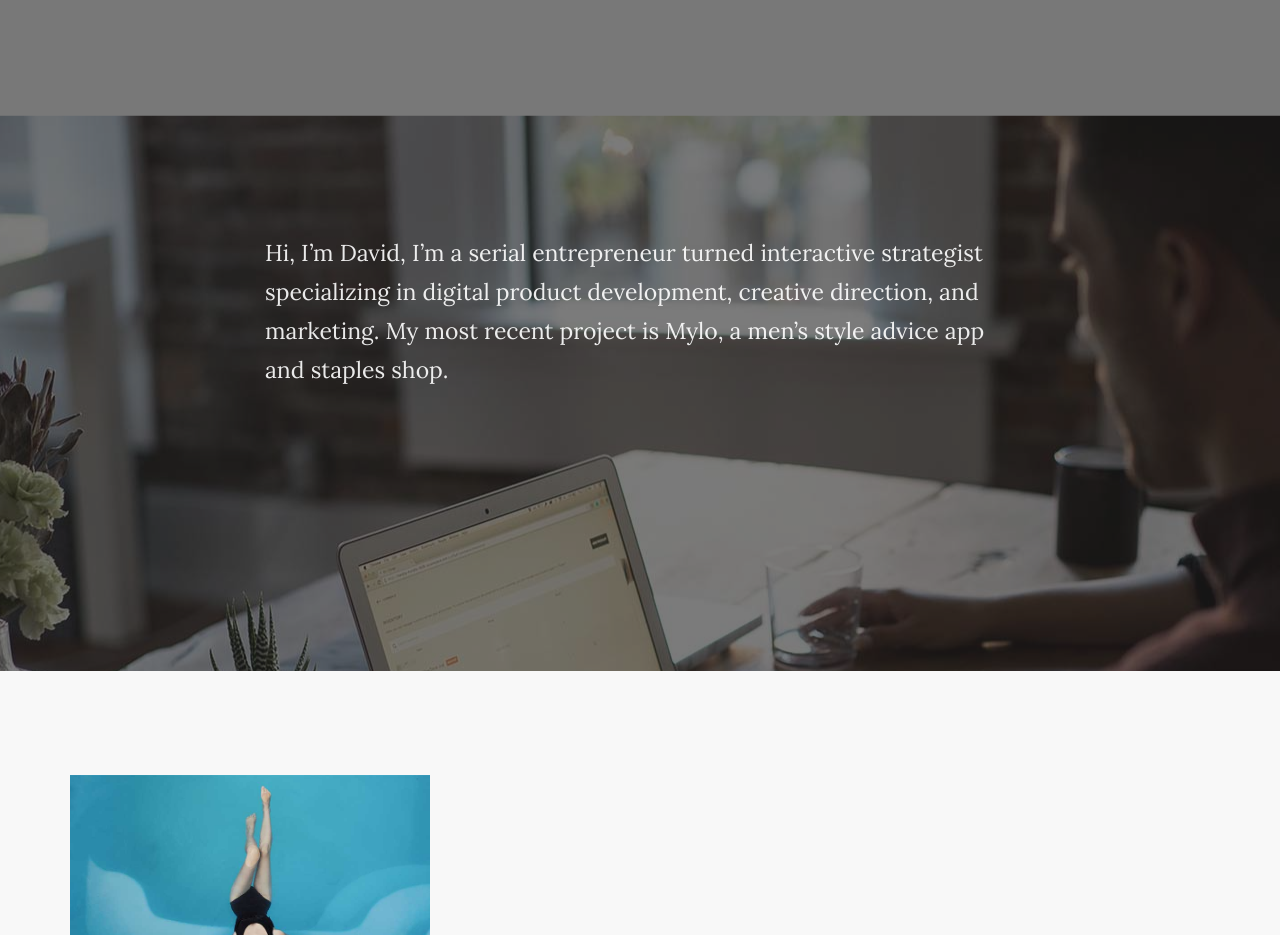
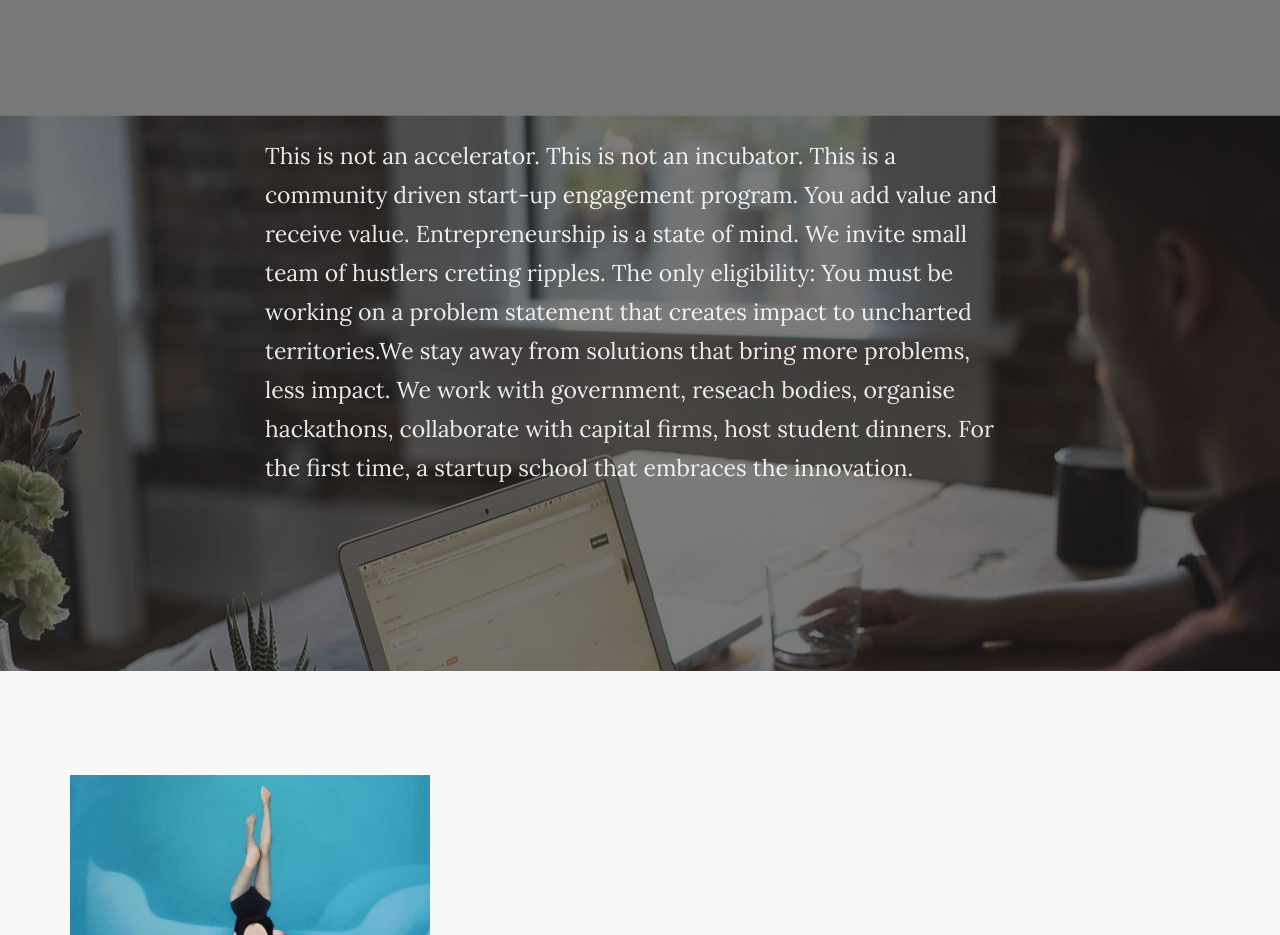
Before and after one commit to upscaletech/upscale.ventures, a plain HTML site: page index.html in a window 1280 px wide. Shown: the part 1160-2095 px from the top of the page. Drawn offline with Linux system fonts and the light colour scheme; a web font is replaced by a local one.

Commit message:
Update index.html (#2)
Content addition

```diff
--- a/index.html
+++ b/index.html
@@ -200,7 +200,8 @@
 		                <div class="container pos-vertical-center">
 		                    <div class="row">
 		                        <div class="col-sm-8 col-sm-offset-2">
-		                            <p class="lead">Hi, I’m David, I’m a serial entrepreneur turned interactive strategist specializing in digital product development, creative direction, and marketing. My most recent project is Mylo, a men’s style advice app and staples shop.</p>
+		                            <p class="lead">This is not an accelerator. This is not an incubator. This is a community driven start-up engagement program. You add value and receive value. Entrepreneurship is a state of mind. We invite small team of hustlers creting ripples. The only eligibility: You must be working on a problem statement that creates impact to uncharted territories.We stay away from solutions that bring more problems, less impact.
+				We work with government, reseach bodies, organise hackathons, collaborate with capital firms, host student dinners. For the first time, a startup school that embraces the innovation.</p>
 		                        </div>
 		                    </div>
 
```
